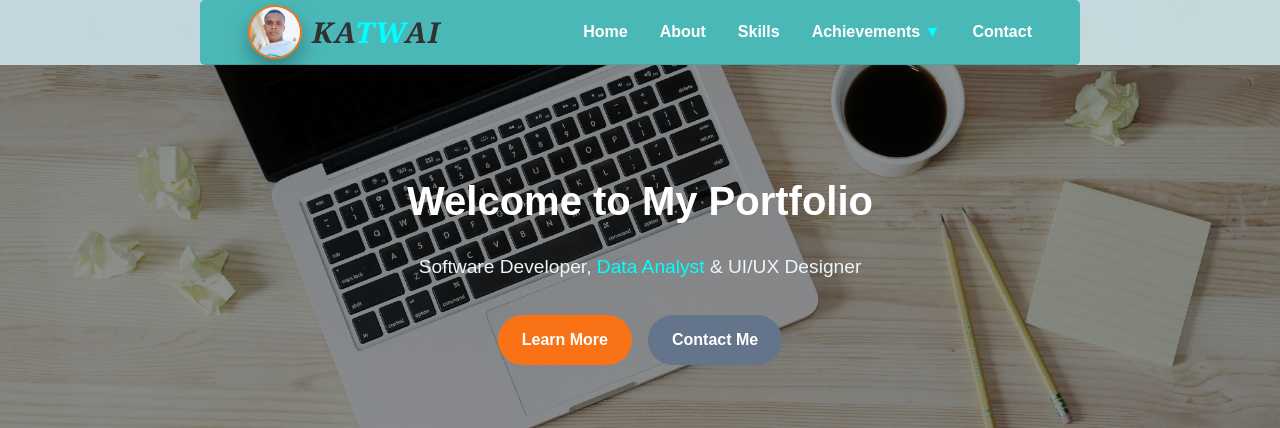
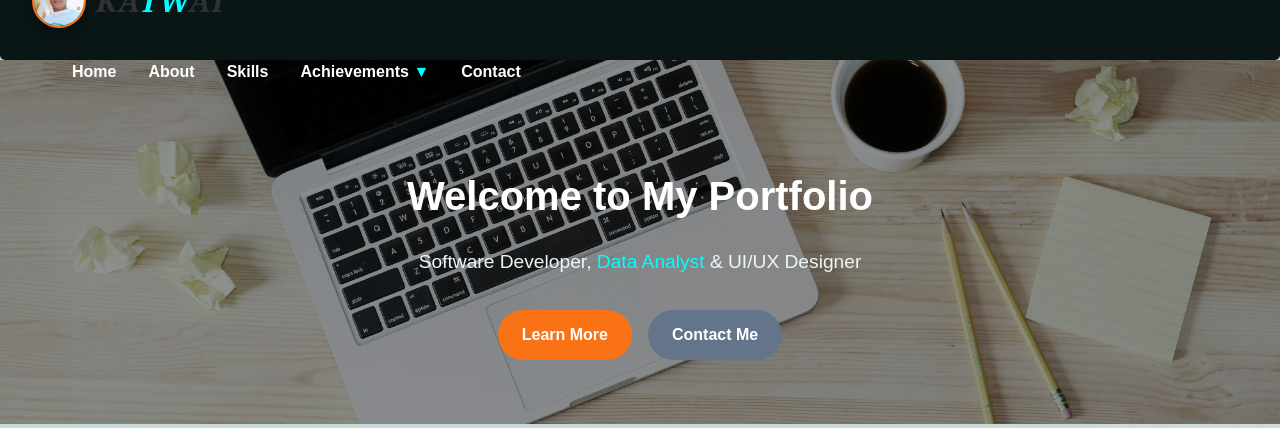
Before and after one commit to Kat-tech15/portfolio, a Django app: page / in a window 1280 px wide. Shown: the top 428 px of the page. Run offline with Django 5.2, Linux system fonts and the light colour scheme.

Commit message:
modified base template

```diff
--- a/templates/base.html
+++ b/templates/base.html
@@ -10,6 +10,7 @@
 </head>
 <body>
     <header>
+        <div classs="container">
             <div class="logo-container">
                 <img src="{% static 'images/profile.jpeg' %}" alt="Profile Picture">
                 <h1>KA<span>TW</span>AI</h1>
@@ -47,6 +48,7 @@
                     <i class="fas fa-bars"></i>
                 </div>
             </nav>
+        </div>
 </header>
 <div class="back-to-top">
     <button id="backToTopBtn" onclick="scrollToTop()">↑</button>
@@ -129,22 +131,29 @@
             background-size: cover;
             background-position: center;
         }
+        .container {
+            max-width: 1200px;
+            margin: 0 auto;
+            width: 100%;
+            padding: 0 1rem;
 
+        }
         header {
             position: sticky;
-            height: 4vh;
+            max-height: 60px;
             top: 0;
-            margin-left: 200px;
-            margin-right: 200px;
             border-radius: 5px;
             z-index: 1000;
-            background: #4bb8b8;
+            background: #0a1616ff;
             backdrop-filter: blur(10px);
             display: flex;
             justify-content: space-between;
             align-items: center;
-            padding: 1rem 3rem;
+            padding: 1rem 2rem;
             border-bottom: 1px solid rgba(0, 0, 0, 0.1);
+            border-radius: 0 0 5px 5px;
+            width: 100%;
+            box-sizing: border-box;
         }
         .logo-container {
             display: flex;
```
Lines whose indentation alone changed are shown as unchanged.
